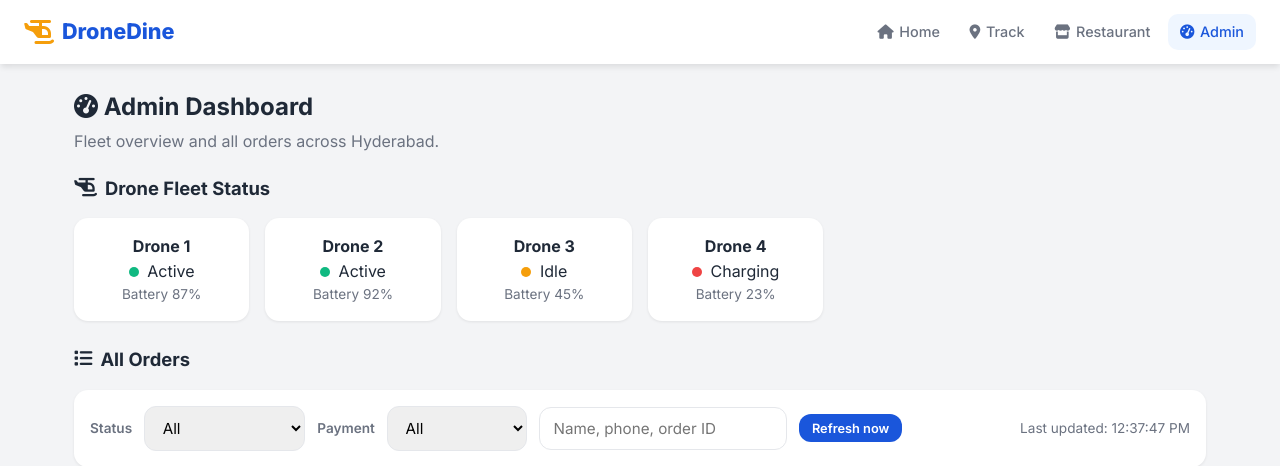
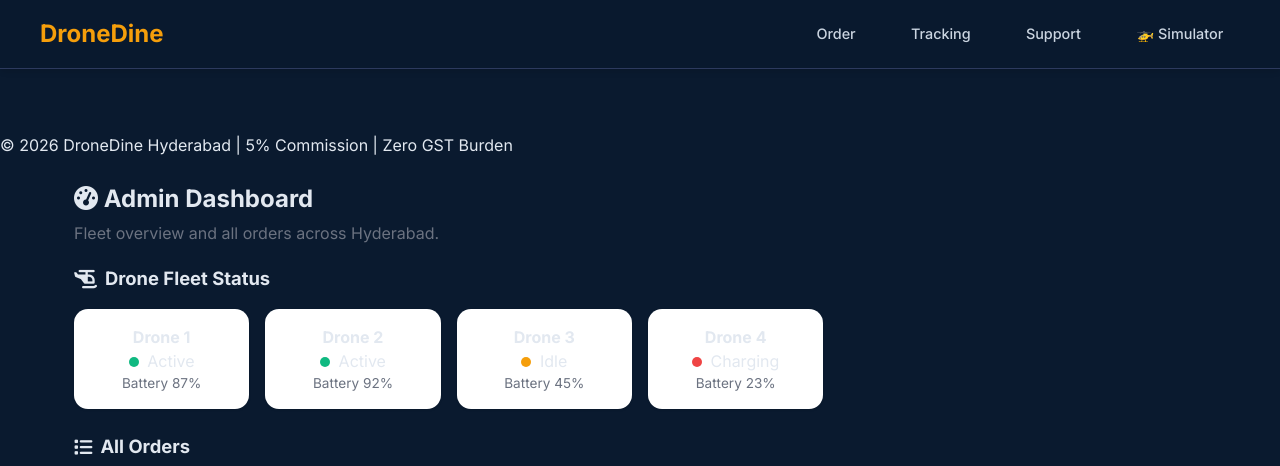
Before and after one commit to manojkumargarige025-art/dronedine-hyderabad, a Flask app: page /admin in a window 1280 px wide. Shown: the top 466 px of the page. Run offline with Flask 3, Linux system fonts and the light colour scheme; data that the repository does not hold is empty.

Commit message:
Update _navbar.html

```diff
--- a/templates/_navbar.html
+++ b/templates/_navbar.html
@@ -1,27 +1,40 @@
-{# Shared navbar — set active_page: home | track | restaurant | admin #}
-<nav class="navbar">
-  <a href="/" class="logo">
-    <i class="fas fa-helicopter"></i>
-    <span>DroneDine</span>
-  </a>
-  <div class="nav-links">
-    <a href="/" class="{% if active_page == 'home' %}active{% endif %}">
-      <i class="fas fa-home"></i><span class="nav-text">Home</span>
-    </a>
-    <a href="/track" class="{% if active_page == 'track' %}active{% endif %}">
-      <i class="fas fa-location-dot"></i><span class="nav-text">Track</span>
-    </a>
-    <a href="/restaurant/login" class="{% if active_page == 'restaurant' %}active{% endif %}">
-      <i class="fas fa-store"></i><span class="nav-text">Restaurant</span>
-    </a>
-    <a href="/admin" class="{% if active_page == 'admin' %}active{% endif %}">
-      <i class="fas fa-gauge-high"></i><span class="nav-text">Admin</span>
-    </a>
-    {% if show_cart %}
-    <button type="button" class="nav-cart-btn" id="cart-toggle" aria-label="Open cart">
-      <i class="fas fa-shopping-cart"></i>
-      <span class="cart-badge" id="cart-badge">0</span>
-    </button>
-    {% endif %}
-  </div>
-</nav>
+<!DOCTYPE html>
+<html lang="en">
+<head>
+    <meta charset="UTF-8">
+    <meta name="viewport" content="width=device-width, initial-scale=1.0, user-scalable=yes">
+    <title>DroneDine Hyderabad | {% block title %}Smart Drone Delivery{% endblock %}</title>
+    <!-- Main CSS -->
+    <link rel="stylesheet" href="{{ url_for('static', filename='css/main.css') }}">
+    <!-- Leaflet CSS -->
+    <link rel="stylesheet" href="https://unpkg.com/leaflet@1.9.4/dist/leaflet.css" />
+    <!-- Font Awesome -->
+    <link rel="stylesheet" href="https://cdnjs.cloudflare.com/ajax/libs/font-awesome/6.0.0-beta3/css/all.min.css">
+    <!-- Google Fonts -->
+    <link href="https://fonts.googleapis.com/css2?family=Inter:opsz,wght@14..32,400;14..32,500;14..32,600;14..32,700&display=swap" rel="stylesheet">
+    {% block extra_head %}{% endblock %}
+</head>
+<body>
+    <nav class="navbar">
+        <div class="logo">
+            <i class="fas fa-drone"></i>
+            <span>DroneDine</span>
+        </div>
+        <div class="nav-links">
+            <a href="{{ url_for('customer_page') }}">Order</a>
+            <a href="{{ url_for('tracking_demo') }}">Tracking</a>
+            <a href="/support">Support</a>
+            <a href="/static/simulator.html">🚁 Simulator</a>
+        </div>
+    </nav>
+    <main class="container">
+        {% block content %}{% endblock %}
+    </main>
+    <footer class="footer">
+        <p>© 2026 DroneDine Hyderabad | 5% Commission | Zero GST Burden</p>
+    </footer>
+    <script src="https://unpkg.com/leaflet@1.9.4/dist/leaflet.js"></script>
+    <script src="{{ url_for('static', filename='js/main.js') }}"></script>
+    {% block extra_scripts %}{% endblock %}
+</body>
+</html>
```
